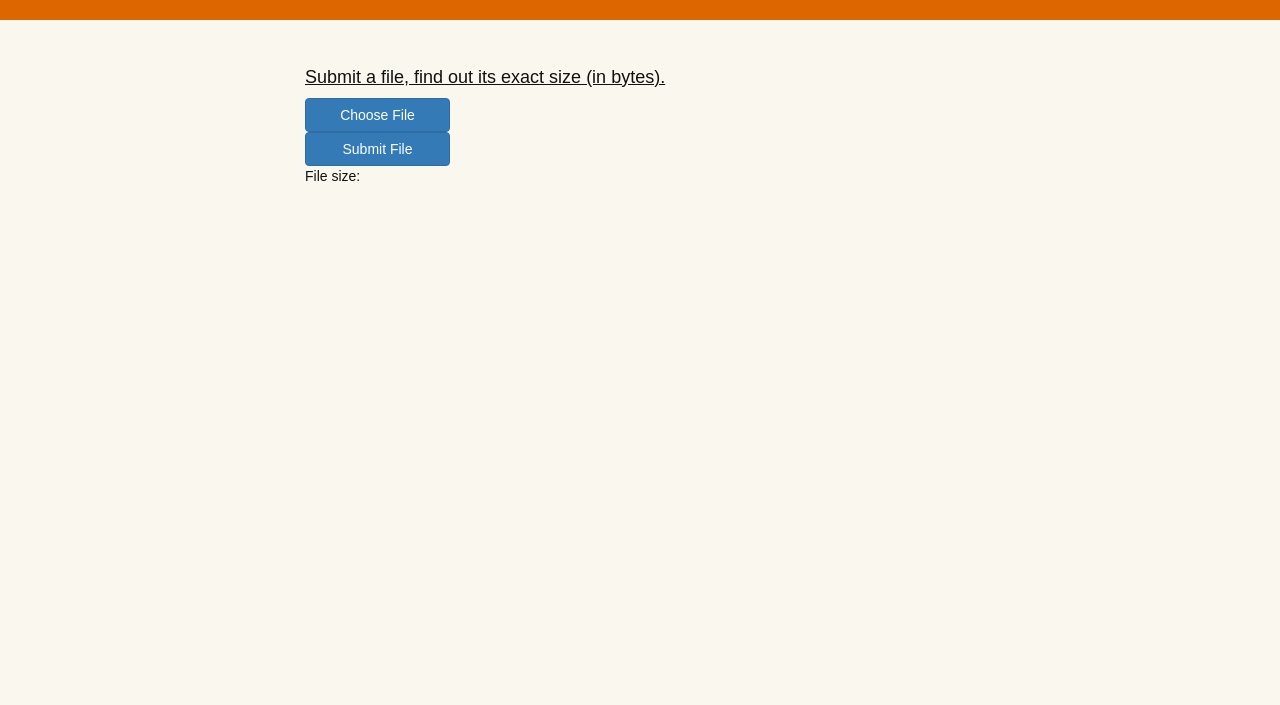
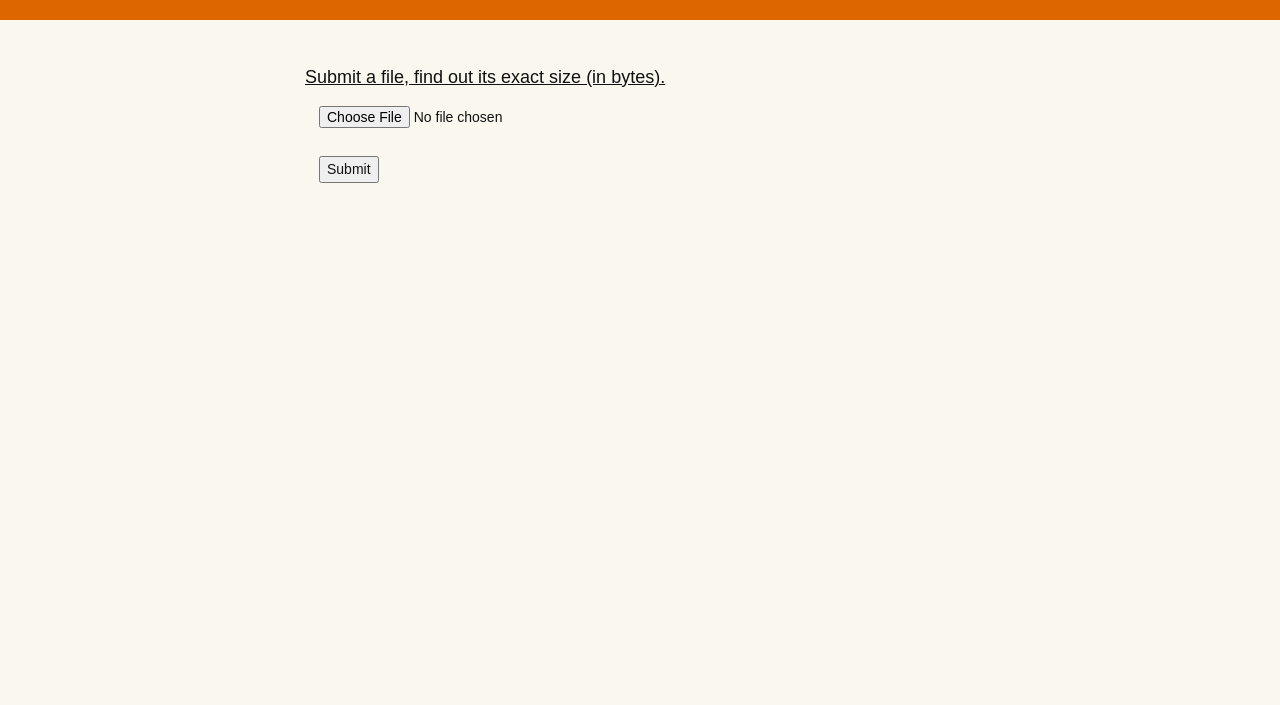
Before and after one commit to DougRiblet/file-metadata, a website: page index.html in a window 1280 px wide. Shown: the part 95-800 px from the top of the page. Drawn offline with nearby package versions, Linux system fonts and the light colour scheme.

Commit message:
processing form, returning JSON correctly

```diff
--- a/index.html
+++ b/index.html
@@ -23,7 +23,11 @@
     padding-bottom: 16px;
   }
   h4 {
-    margin-top: 1em; text-decoration: underline;
+    margin: 1em 0;
+    text-decoration: underline;
+  }
+  #f2, #f3 {
+    margin: 1em;
   }
   </style>
 </head>
@@ -39,27 +43,10 @@
 
 <h4>Submit a file, find out its exact size (in bytes).</h4>
 
-<div class="row">
-  <div class="col-sm-3">
-    <button type="button" class="btn btn-primary btn-block">Choose File</button>
-  </div>
-  <div class="col-sm-9">
-  </div>
-</div>
-<div class="row">
-  <div class="col-sm-3">
-    <button type="button" class="btn btn-primary btn-block">Submit File</button>
-  </div>
-  <div class="col-sm-9">
-  </div>
-</div>
-<div class="row">
-  <div class="col-sm-3" id="fs1">
-    File size:
-  </div>
-  <div class="col-sm-9" id="fs2">
-  </div>
-</div>
+<form action="/info" enctype="multipart/form-data" method="post" id="f1">
+<input type="file" name="datafile" id="f2">
+<input type="submit" value="Submit" id="f3">
+</form>
 
 </div>
 
```
Also changed, not shown: app.js (+6 -1 lines), 1 other file.
